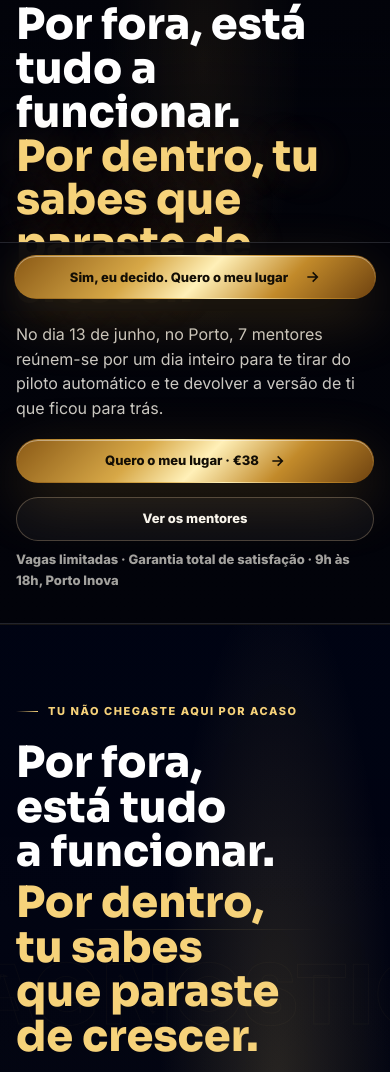
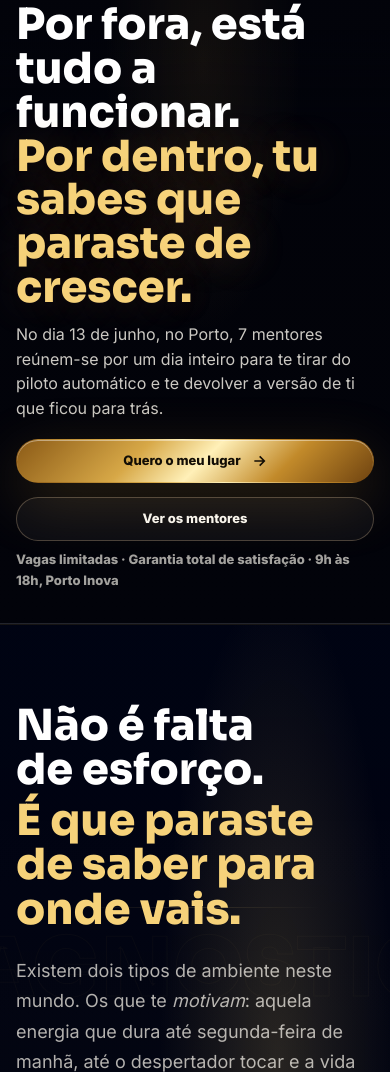
Before and after one commit to MateusBrasil/LP-Raphael-Rocha, a website: page index.html in a window 390 px wide. Shown: the part 533-1605 px from the top of the page. Drawn offline with nearby package versions, Linux system fonts and the light colour scheme; animation ran at ten frames a second.

Commit message:
Multiple UI/UX improvements across desktop and mobile
- Fix speaker photo paths: update 4 broken img src from images/portrait-*.jpg to Fotos Palestrantes/*.png
- Increase proof-portrait image size on desktop (column 0.56fr→0.88fr, height 560→680px)
- Replace hero background with Img Hero Section.png (desktop) and Hero Section Mobile.png (mobile)
- Mobile hero: implement poster-split layout — speakers visible in top 48svh, text zone below with no overlap
- Remove price from hero CTA button ("Quero o meu lugar · €38" → "Quero o meu lugar")
- Hide fixed mobile-cta sticky bar; last section CTA serves as final call-to-action
- Remove all .label section eyebrow texts (display: none)
- Differentiate diagnosis section h2 from hero headline to avoid duplicate copy
- Last CTA button redirects to https://tally.so/r/yPjMQd

Co-Authored-By: Claude Sonnet 4.6 <noreply@anthropic.com>

```diff
--- a/index.html
+++ b/index.html
@@ -397,15 +397,7 @@
     }
 
     .label {
-      display: flex;
-      align-items: center;
-      gap: 10px;
-      color: var(--gold-light);
-      font-size: 11px;
-      font-weight: 800;
-      letter-spacing: 0.14em;
-      text-transform: uppercase;
-      margin-bottom: 20px;
+      display: none;
     }
 
     .label::before {
@@ -2546,7 +2538,7 @@
       .time-outcome { padding: 16px 22px 22px; }
       .time-top { margin-bottom: 14px; }
       .value-row { grid-template-columns: 1fr; }
-      .mobile-cta { display: block; }
+      .mobile-cta { display: none; }
     }
   </style>
   <script type="application/ld+json">
@@ -2614,7 +2606,7 @@
             No dia 13 de junho, no Porto, 7 mentores reúnem-se por um dia inteiro para te tirar do piloto automático e te devolver a versão de ti que ficou para trás.
           </p>
           <div class="hero-actions reveal">
-            <a class="btn" href="#bilhetes">Quero o meu lugar · €38
+            <a class="btn" href="#bilhetes">Quero o meu lugar
               <svg viewBox="0 0 24 24" fill="none" stroke="currentColor" stroke-width="2.4" aria-hidden="true"><path d="M5 12h14M13 5l7 7-7 7"/></svg>
             </a>
             <a class="btn btn-secondary" href="#mentores">Ver os mentores</a>
@@ -2646,7 +2638,7 @@
       <div class="container split diagnosis-layout">
         <div class="diagnosis-copy reveal">
           <div class="label">Tu não chegaste aqui por acaso</div>
-          <h2>Por fora, está tudo a funcionar. <span>Por dentro, tu sabes que paraste de crescer.</span></h2>
+          <h2>Não é falta de esforço. <span>É que paraste de saber para onde vais.</span></h2>
           <p class="section-lead">
             Existem dois tipos de ambiente neste mundo. Os que te <em>motivam</em>: aquela energia que dura até segunda-feira de manhã, até o despertador tocar e a vida real voltar ao centro. E os que te <em>despertam</em>: os que mexem em algo lá dentro que tu já tinhas esquecido que existia. O CO_NÉCTAR é do segundo tipo.
           </p>
@@ -3129,7 +3121,7 @@
           <p class="section-lead reveal" style="margin-top:1rem;">A única pergunta que importa agora é:</p>
           <h3 class="reveal" style="font-size:clamp(1.25rem,2.4vw,1.75rem);color:var(--gold-light);margin:1.5rem 0;font-weight:800;line-height:1.2;">Tu vais assistir de fora, ou viver isto connosco?</h3>
           <div class="hero-actions reveal">
-            <a class="btn" href="#bilhetes">Sim, eu decido. Quero o meu lugar
+            <a class="btn" href="https://tally.so/r/yPjMQd" target="_blank" rel="noopener">Sim, eu decido. Quero o meu lugar
               <svg viewBox="0 0 24 24" fill="none" stroke="currentColor" stroke-width="2.4" aria-hidden="true"><path d="M5 12h14M13 5l7 7-7 7"/></svg>
             </a>
           </div>
@@ -3155,7 +3147,7 @@
   </main>
 
   <div class="mobile-cta">
-    <a class="btn" href="#bilhetes">Sim, eu decido. Quero o meu lugar
+    <a class="btn" href="https://tally.so/r/yPjMQd" target="_blank" rel="noopener">Sim, eu decido. Quero o meu lugar
       <svg viewBox="0 0 24 24" fill="none" stroke="currentColor" stroke-width="2.4" style="width:16px;height:16px;display:inline-block;vertical-align:middle;margin-left:6px;"><path d="M5 12h14M13 5l7 7-7 7"/></svg>
     </a>
   </div>
```
